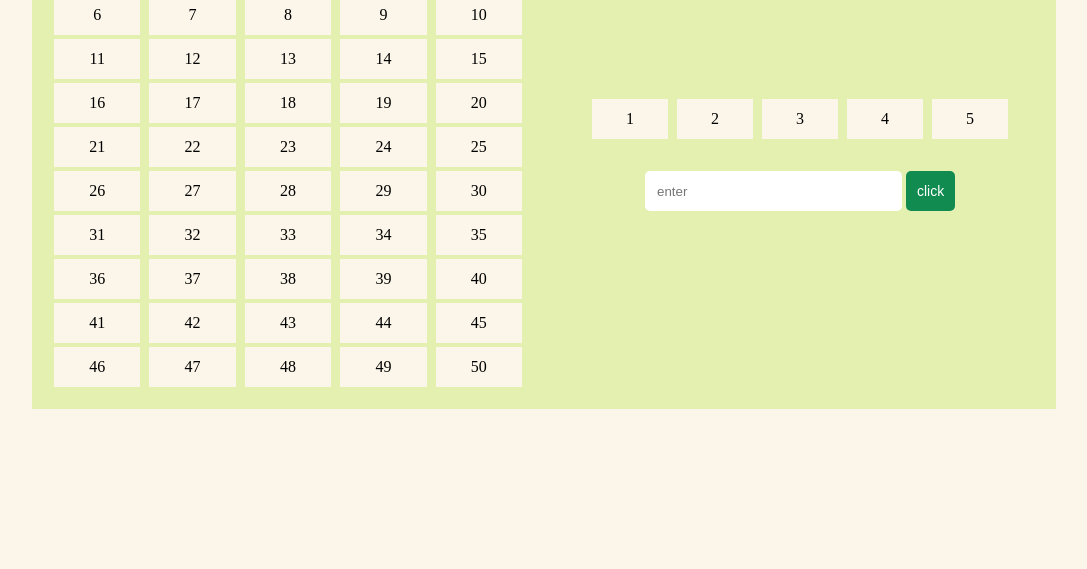
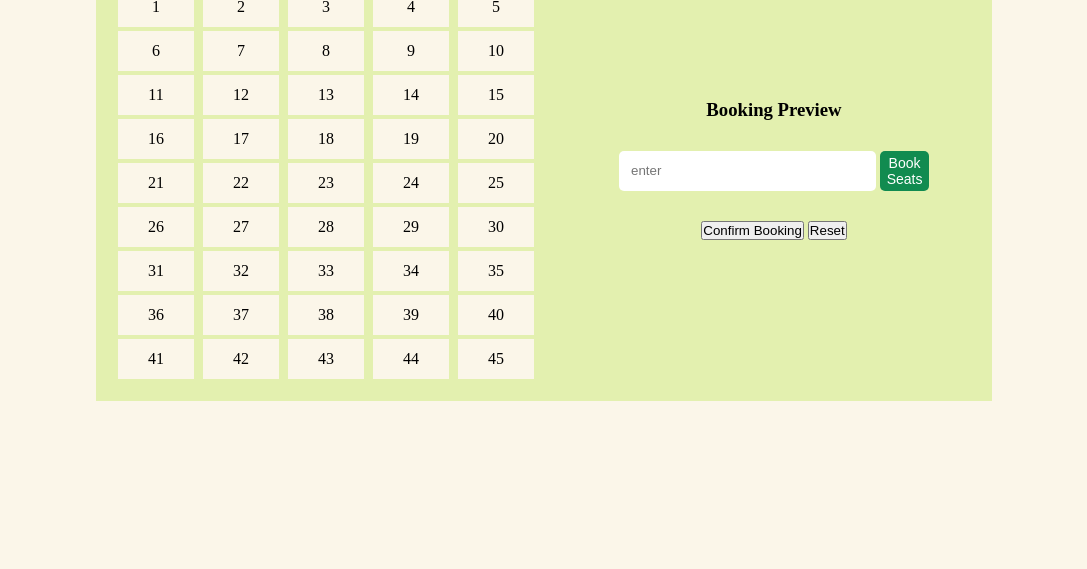
Before and after one commit to aliyashaikh1969/javascript, a plain HTML site: page projects/booking/index.html in a window 1280 px wide. Shown: the part 231-800 px from the top of the page, without its empty margins (96-1183 px from the left). Drawn offline with Linux system fonts and the light colour scheme.

Commit message:
making changes

```diff
--- a/projects/booking/app.js
+++ b/projects/booking/app.js
@@ -1,46 +1,33 @@
-console.log("booking");
+import { seats } from './data.js'
 
-const input = document.querySelector(".input");
-const submitBtn = document.querySelector("form button");
-const rows = document.querySelectorAll(".seats .row")
-const preview = document.querySelector(".preview");
-
-let rowNumber = 0
+const seatMap = document.querySelector(".seat-map")
+const input = document.querySelector(".input")
+const submit = document.querySelector("form button")
 
 
+const TotalRow = 10
 
-const selectingRows =()=>{
-    let value = input.value;
-    if(value<=5){
-        bookingStatus(value,rowNumber)
-        rowNumber++
-    }else if(value>5){
-        let newValue = 5
-        bookingStatus(newValue,rowNumber)
-        rowNumber++
+console.log(submit);
 
-        let addingValue = value - newValue
-        bookingStatus(addingValue,rowNumber)
+const renderUi = () => {
+    for (let i = 1; i < TotalRow; i++) {
+        let rowDiv = document.createElement("div");
+        rowDiv.classList.add("row");
+        let seat = seats.filter(seat => seat.row == i)
+        for(let j =0 ; j<seat.length ; j++){
+            let div = document.createElement('div');
+            div.classList.add("col");
+            div.textContent = seat[j].id
+            rowDiv.appendChild(div)
+        }
+        seatMap.appendChild(rowDiv)
+    }
+}
+renderUi()
 
-        rowNumber++
-    }
+submit.addEventListener("click",(e)=>{
+    e.preventDefault()
+    let value = input.value
+    if(!value || value<0) return ;
     input.value = ""
-}
-
-const bookingStatus = (invalue,numberOfRow)=>{
-
-    for(let i = 0 ;i<invalue;i++){
-        rows[numberOfRow].children[i].classList.add("booked");
-    }
-
-
-}
-
-submitBtn.addEventListener("click", (e) => {
-    e.preventDefault()
-
-    if(rowNumber<10){
-        selectingRows()
-    }
-
 })
--- /dev/null
+++ b/projects/booking/data.js
@@ -0,0 +1,62 @@
+export const seats = [
+    { id: 1, row: 1, booked: false, selected: false },
+    { id: 2, row: 1, booked: false, selected: false },
+    { id: 3, row: 1, booked: false, selected: false },
+    { id: 4, row: 1, booked: false, selected: false },
+    { id: 5, row: 1, booked: false, selected: false },
+
+    { id: 6, row: 2, booked: false, selected: false },
+    { id: 7, row: 2, booked: false, selected: false },
+    { id: 8, row: 2, booked: false, selected: false },
+    { id: 9, row: 2, booked: false, selected: false },
+    { id: 10, row: 2, booked: false, selected: false },
+
+    { id: 11, row: 3, booked: false, selected: false },
+    { id: 12, row: 3, booked: false, selected: false },
+    { id: 13, row: 3, booked: false, selected: false },
+    { id: 14, row: 3, booked: false, selected: false },
+    { id: 15, row: 3, booked: false, selected: false },
+
+    { id: 16, row: 4, booked: false, selected: false },
+    { id: 17, row: 4, booked: false, selected: false },
+    { id: 18, row: 4, booked: false, selected: false },
+    { id: 19, row: 4, booked: false, selected: false },
+    { id: 20, row: 4, booked: false, selected: false },
+
+    { id: 21, row: 5, booked: false, selected: false },
+    { id: 22, row: 5, booked: false, selected: false },
+    { id: 23, row: 5, booked: false, selected: false },
+    { id: 24, row: 5, booked: false, selected: false },
+    { id: 25, row: 5, booked: false, selected: false },
+
+    { id: 26, row: 6, booked: false, selected: false },
+    { id: 27, row: 6, booked: false, selected: false },
+    { id: 28, row: 6, booked: false, selected: false },
+    { id: 29, row: 6, booked: false, selected: false },
+    { id: 30, row: 6, booked: false, selected: false },
+
+    { id: 31, row: 7, booked: false, selected: false },
+    { id: 32, row: 7, booked: false, selected: false },
+    { id: 33, row: 7, booked: false, selected: false },
+    { id: 34, row: 7, booked: false, selected: false },
+    { id: 35, row: 7, booked: false, selected: false },
+
+    { id: 36, row: 8, booked: false, selected: false },
+    { id: 37, row: 8, booked: false, selected: false },
+    { id: 38, row: 8, booked: false, selected: false },
+    { id: 39, row: 8, booked: false, selected: false },
+    { id: 40, row: 8, booked: false, selected: false },
+
+    { id: 41, row: 9, booked: false, selected: false },
+    { id: 42, row: 9, booked: false, selected: false },
+    { id: 43, row: 9, booked: false, selected: false },
+    { id: 44, row: 9, booked: false, selected: false },
+    { id: 45, row: 9, booked: false, selected: false },
+
+    { id: 46, row: 10, booked: false, selected: false },
+    { id: 47, row: 10, booked: false, selected: false },
+    { id: 48, row: 10, booked: false, selected: false },
+    { id: 49, row: 10, booked: false, selected: false },
+    { id: 50, row: 10, booked: false, selected: false },
+
+];
--- a/projects/booking/index.html
+++ b/projects/booking/index.html
@@ -1,4 +1,4 @@
-<!DOCTYPE html>
+<!doctype html>
 <html lang="en">
   <head>
     <meta charset="UTF-8" />
@@ -9,94 +9,25 @@
   <body>
     <div class="container">
       <div class="seats box">
-        <div class="row">
-          <div class="col">1</div>
-          <div class="col">2</div>
-          <div class="col">3</div>
-          <div class="col">4</div>
-          <div class="col">5</div>
-        </div>
-        <div class="row">
-          <div class="col">6</div>
-          <div class="col">7</div>
-          <div class="col">8</div>
-          <div class="col">9</div>
-          <div class="col">10</div>
-        </div>
-        <div class="row">
-          <div class="col">11</div>
-          <div class="col">12</div>
-          <div class="col">13</div>
-          <div class="col">14</div>
-          <div class="col">15</div>
-        </div>
-        <div class="row">
-          <div class="col">16</div>
-          <div class="col">17</div>
-          <div class="col">18</div>
-          <div class="col">19</div>
-          <div class="col">20</div>
-        </div>
-        <div class="row">
-          <div class="col">21</div>
-          <div class="col">22</div>
-          <div class="col">23</div>
-          <div class="col">24</div>
-          <div class="col">25</div>
-        </div>
-        <div class="row">
-          <div class="col">26</div>
-          <div class="col">27</div>
-          <div class="col">28</div>
-          <div class="col">29</div>
-          <div class="col">30</div>
-        </div>
-        <div class="row">
-          <div class="col">31</div>
-          <div class="col">32</div>
-          <div class="col">33</div>
-          <div class="col">34</div>
-          <div class="col">35</div>
-        </div>
-        <div class="row">
-          <div class="col">36</div>
-          <div class="col">37</div>
-          <div class="col">38</div>
-          <div class="col">39</div>
-          <div class="col">40</div>
-        </div>
-        <div class="row">
-          <div class="col">41</div>
-          <div class="col">42</div>
-          <div class="col">43</div>
-          <div class="col">44</div>
-          <div class="col">45</div>
-        </div>
-        <div class="row">
-          <div class="col">46</div>
-          <div class="col">47</div>
-          <div class="col">48</div>
-          <div class="col">49</div>
-          <div class="col">50</div>
-        </div>
+        <h2>Seat Booking</h2>
+        <div class="seat-map"></div>
       </div>
       <div class="form box">
         <div class="preview">
-          <div class="row">
-            <div class="col">1</div>
-            <div class="col">2</div>
-            <div class="col">3</div>
-            <div class="col">4</div>
-            <div class="col">5</div>
-          </div>
+          <h3>Booking Preview</h3>
+          <div class="preview-seats"></div>
         </div>
         <form>
-            <input type="number" class="input" placeholder="enter">
-            <button>click</button>
+          <input type="number" class="input" placeholder="enter" min="1"/>
+          <button type="submit">Book Seats</button>
         </form>
+
+        <div class="buttons">
+          <button class="confirm">Confirm Booking</button>
+          <button class="reset">Reset</button>
+        </div>
       </div>
     </div>
-
-    <script src="app.js"></script>
+    <script type="module" src="app.js"></script>
   </body>
 </html>
--- a/projects/booking/style.css
+++ b/projects/booking/style.css
@@ -14,7 +14,8 @@ body{
     display: grid;
     grid-template-columns: 1fr 1fr;
     background-color: #E3F0AF;
-    width: 1024px;
+    width: 70%;
+    place-items: center;
 }
 .box{
     padding: 20px;
@@ -22,6 +23,9 @@ body{
     flex-direction: column;
     align-items: center;
     justify-content: center;
+}
+.seat-map{
+    width: 100%;
 }
 .row{
     display: flex;
@@ -39,7 +43,7 @@ body{
     line-height: 40px;
     background-color: #FBF6E9;
 }
-.seats .row .col.booked {
+.seat-map .row .col.booked {
     background-color: #118B50;
     color: #E3F0AF;
 }
@@ -82,7 +86,8 @@ form input::-webkit-inner-spin-button {
 
 @media (max-width:768px) {
     .container{
-        width: 760px;
+        grid-template-columns: 1fr;
+
     }
     .box{
         padding: 5px;
@@ -96,7 +101,6 @@ form input::-webkit-inner-spin-button {
 @media (max-width:676px) {
     .container{
         width: 100%;
-        grid-template-columns: 1fr;
 
     }
     .box{
```
